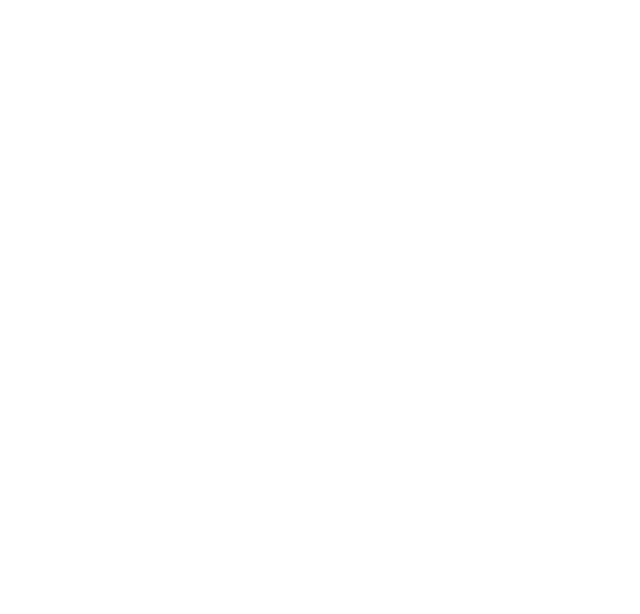
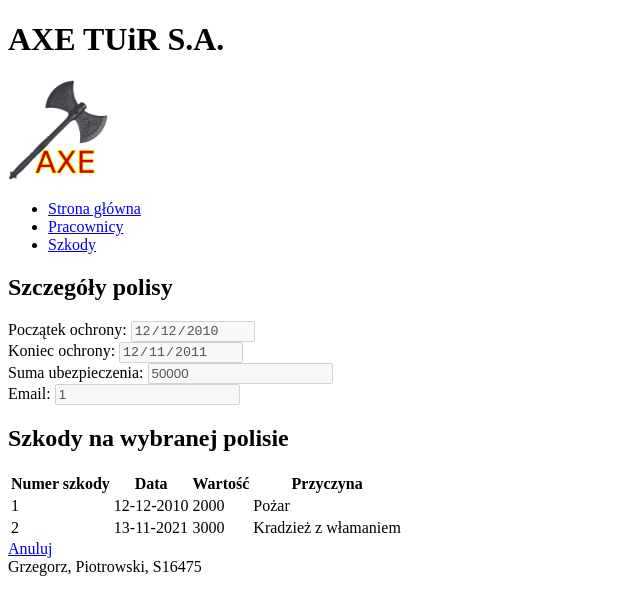
Before and after one commit to s16475/TIN, a plain HTML site: page MP1/Projekt/pages/policy/policy-details.html in a window 1280 px wide. Shown: the whole page, without its empty margins (0-640 px from the left). Drawn offline with Linux system fonts and the light colour scheme.

Commit message:
praca nad html 4

```diff
--- a/MP1/Projekt/pages/policy/policy-details.html
+++ b/MP1/Projekt/pages/policy/policy-details.html
@@ -0,0 +1,89 @@
+<!DOCTYPE html>
+<html lang="pl-PL">
+<head>
+    <meta charset="UTF-8">
+    <meta name="viewport" content="width=device-width, initial-scale=1.0">
+    <title>AXE TUiR S.A.</title>
+</head>
+<body>
+    <header>
+        <h1>AXE TUiR S.A.</h1>
+        <img src="/images/logo.png" width="100" height="100" alt="AXE TUiR S.A. Logo">
+    </header>
+
+    <nav>
+        <ul>
+            <li><a href="/index.html">Strona główna</a></li>
+            <li><a href="/pages/employee/employee-list.html">Pracownicy</a></li>
+            <li><a href="/pages/claim/claim-list.html">Szkody</a></li>
+        </ul>
+    </nav>
+
+    <main>
+        <h2>Szczegóły polisy</h2>
+
+        <form>
+            <div>
+                <label for="policyStartDate">Początek ochrony:</label>
+                <input type="date" name="policyStartDate" value="2010-12-12" id="policyStartDate" disabled="true">
+            </div>
+
+            <div>
+                <label for="policyEndDate">Koniec ochrony:</label>
+                <input type="date" name="policyEndDate" value="2011-12-11" id="policyEndDate" disabled="true">
+            </div>
+
+            <div>
+                <label for="sumInsured">Suma ubezpieczenia:</label>
+                <input type="number" name="sumInsured" value="50000" id="sumInsured" disabled="true">
+            </div>
+
+            <div>
+                <label for="insurerNumber">Email:</label>
+                <input type="number" name="insurerNumber" value="1" id="insurerNumber" disabled="true">
+            </div>
+        </form>
+
+        <h2>Szkody na wybranej polisie</h2>
+
+        <table>
+            <thead>
+                <tr>
+                    <th>Numer szkody</th>
+                    <th>Data</th>
+                    <th>Wartość</th>
+                    <th>Przyczyna</th>
+                </tr>
+            </thead>
+
+            <tbody>
+                <tr>
+                    <td>1</td>
+                    <td>12-12-2010</td>
+                    <td>2000</td>
+                    <td>Pożar</td>
+                </tr>
+            </tbody>
+
+            <tbody>
+                <tr>
+                    <td>2</td>
+                    <td>13-11-2021</td>
+                    <td>3000</td>
+                    <td>Kradzież z włamaniem</td>
+                </tr>
+            </tbody>
+
+        </table>
+
+        <div>
+            <a href="/pages/policy/policy-list.html">Anuluj</a>
+        </div>
+
+    </main>
+
+    <footer>
+        Grzegorz, Piotrowski, S16475
+    </footer>
+</body>
+</html>
```
Also changed, not shown: MP1/Projekt/pages/claim/claim-add.html (+1 -1 lines), MP1/Projekt/pages/claim/claim-list.html (+6 -6 lines), MP1/Projekt/pages/policy/policy-list.html (+1 -1 lines).
